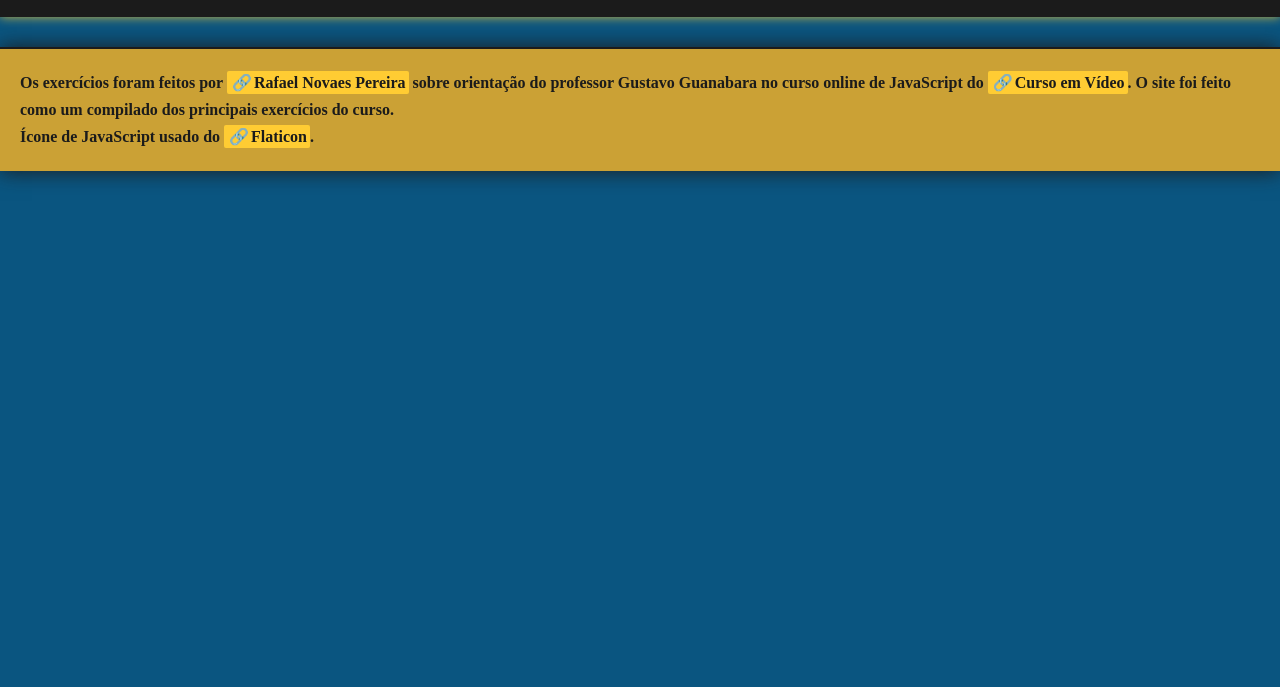
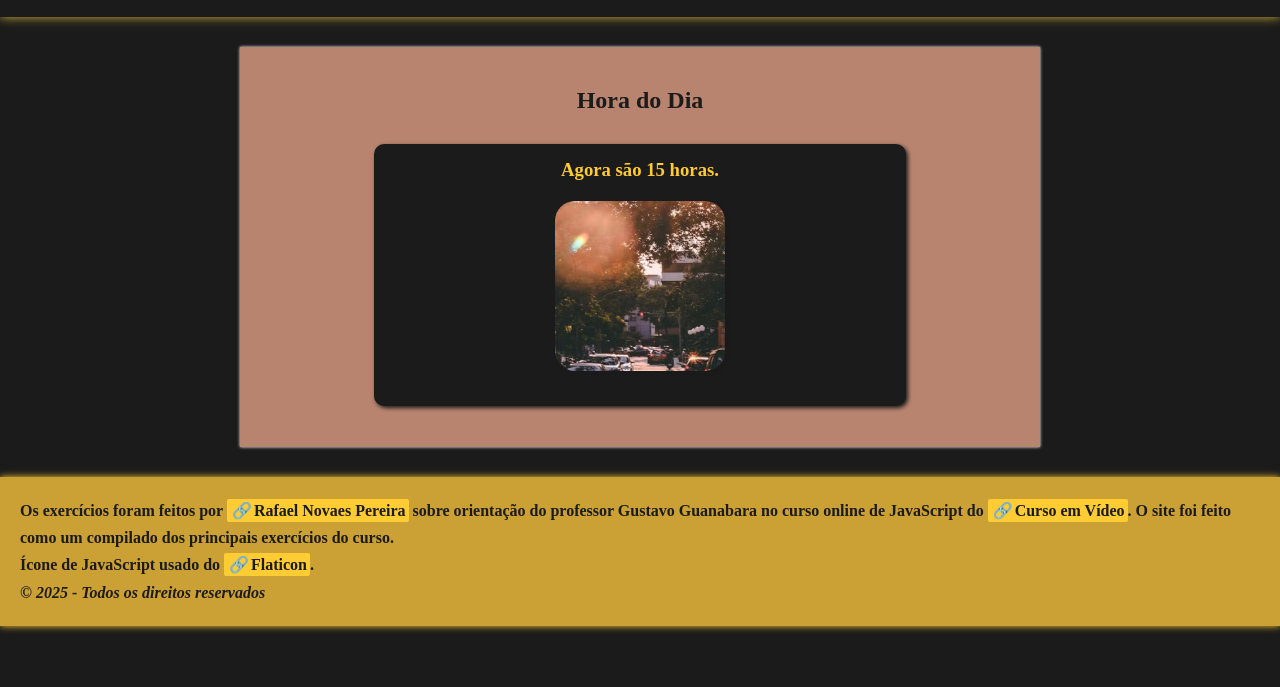
Before and after one commit to Rafael-NP/Exercicios_JS, a plain HTML site: page principal.html in a window 1280 px wide. Shown: the part 113-800 px from the top of the page. Drawn offline with Linux system fonts and the light colour scheme.

Commit message:
04- Colocando o primeiro exercício, de hora

```diff
--- a/principal.html
+++ b/principal.html
@@ -7,17 +7,27 @@
     <link rel="shortcut icon" href="./src/assets/java-script.png" type="image/x-icon">
     <title>Exercícios de JavaScript</title>
 </head>
-<body>
+<body onload="carregar()">
     <header>
         <img src="./src/assets/java-script.png" alt="icone JavaScript">
-        <h1>Principais Exercícios de JavaScript</h1>
+        <h1>Exercícios de JavaScript</h1>
     </header>
     <main>
-
+        <section id="hora">
+            <h1>Hora do Dia</h1>
+            <article>
+                <h3 id="msg"></h3>
+                <div id="foto">
+                    <img id="imagem" src="./src/assets/manha.jpg" alt="horario">
+                </div>
+            </article>
+        </section>
     </main>
     <footer>
         <p>Os exercícios foram feitos por <a href="https://github.com/Rafael-NP" target="_blank">Rafael Novaes Pereira</a> sobre orientação do professor Gustavo Guanabara no curso online de JavaScript do <a href="https://www.cursoemvideo.com/" target="_blank">Curso em Vídeo</a>. O site foi feito como um compilado dos principais exercícios do curso.</p>
         <p>Ícone de JavaScript usado do <a href="https://www.flaticon.com/" target="_blank">Flaticon</a>.</p>
+        <p id="di">&copy; 2025 - Todos os direitos reservados</p>
     </footer>
+    <script src="./src/js/script.js"></script>
 </body>
 </html>
--- a/src/css/estilo.css
+++ b/src/css/estilo.css
@@ -11,7 +11,7 @@
     --preto: #1b1b1b;
 }
 body{
-    background: #0a5580;
+    background: var(--preto);
     font: normal 1em serif
 }
 header{
@@ -36,10 +36,45 @@ header img{
     width: 65px;
     height: 65px;
 }
+section{
+    background: var(--amarelo);
+    margin: 30px auto;
+    color: white;
+    height: 400px;
+    box-shadow: 0 0 3px white;
+    padding: 20px;
+    max-width: 800px;
+    text-align: center;
+}
+section h1{
+    margin: 20px 0 30px 0;
+    color: var(--preto)
+}
+article{
+    background: white;
+    border-radius: 10px;
+    padding: 15px;
+    width: 70%;
+    color: var(--preto);
+    margin: auto;
+    box-shadow: 2px 2px 4px var(--preto);
+}
+#hora article{
+    background: var(--preto);
+    color: var(--amareloClaro);
+}
+article img{
+    display: block;
+    margin: 20px auto;
+    width: 170px;
+    height: 170px;
+    border-radius: 20px;
+    box-shadow: 2px 2px 3px var(--preto);
+}
 footer{
-    border-top: solid 2px var(--preto);
     margin-top: 30px;
-    box-shadow: 0 0 20px var(--preto);
+    margin-bottom: 0;
+    box-shadow: 0 0 7px var(--amareloClaro);
     background: var(--laranja);
     padding: 20px;
     font-weight: 550;
@@ -61,9 +96,18 @@ footer a::before{
     padding: 2px;
     content: '\1f517';
 }
+footer #di{
+    font-style: italic;
+}
 @media(width < 650px){
     header h1{
-        font-size: 1.3em;
+        font-size: 1.4em;
         padding-left: 50px;
     }
 }
+@media(width < 350px){
+    #hora img{
+        width: 100px;
+        height: 100px;
+    }
+}
--- a/src/js/script.js
+++ b/src/js/script.js
@@ -0,0 +1,23 @@
+// HORARIO DO DIA
+function carregar(){
+    let msg = document.getElementById('msg')
+    let img = document.getElementById('imagem')
+    let hr = new Date()
+    let hora = hr.getHours()
+    msg.innerHTML = `Agora são ${hora} horas.`
+    if(hora >= 0 && hora < 12){
+        img.src = './src/assets/manha.jpg'
+        document.getElementsByTagName('section')[0].style.backgroundColor = '#e2cd9f'
+        document.getElementsByTagName('article')[0].style.backgroundColor = 'var(--amareloClaro)'
+        msg.style.color = 'var(--preto)'
+    }
+    else if(hora >= 12 && hora < 18){
+        img.src = './src/assets/tarde.jpg'
+        document.getElementsByTagName('section')[0].style.backgroundColor= '#b9846f'
+    }
+    else{
+        img.src = './src/assets/noite.jpg'
+        document.getElementsByTagName('section')[0].style.backgroundColor= '#0F2426'
+        document.getElementsByTagName('h1')[1].style.color = 'var(--amareloClaro)'
+    }
+}
```
Also changed, not shown: src/assets/manha.jpg (added), src/assets/noite.jpg (added), src/assets/tarde.jpg (added).
